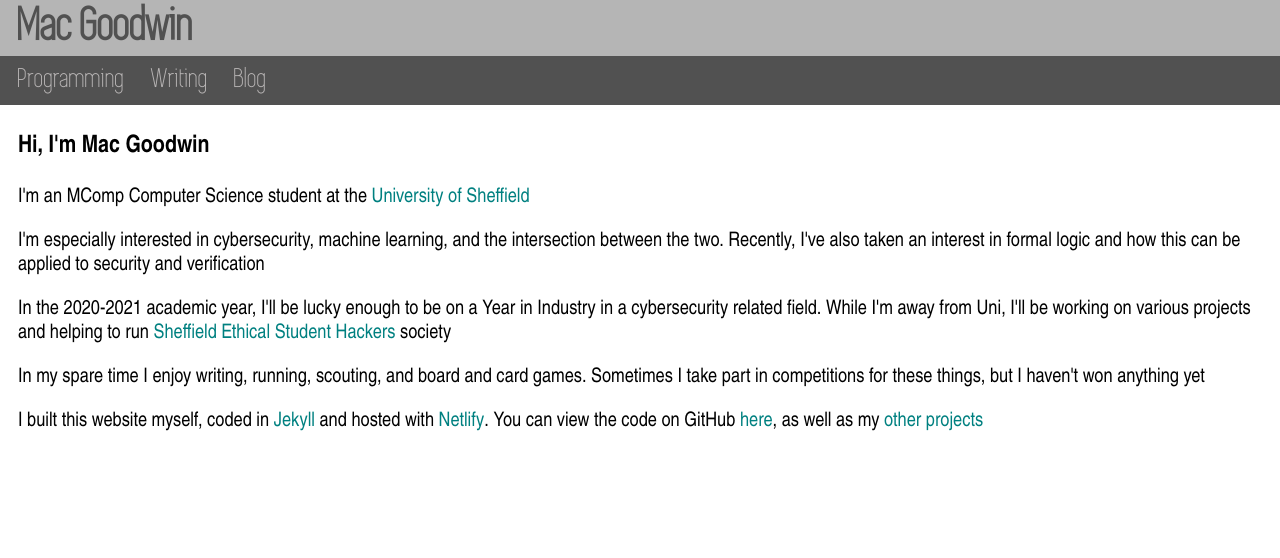
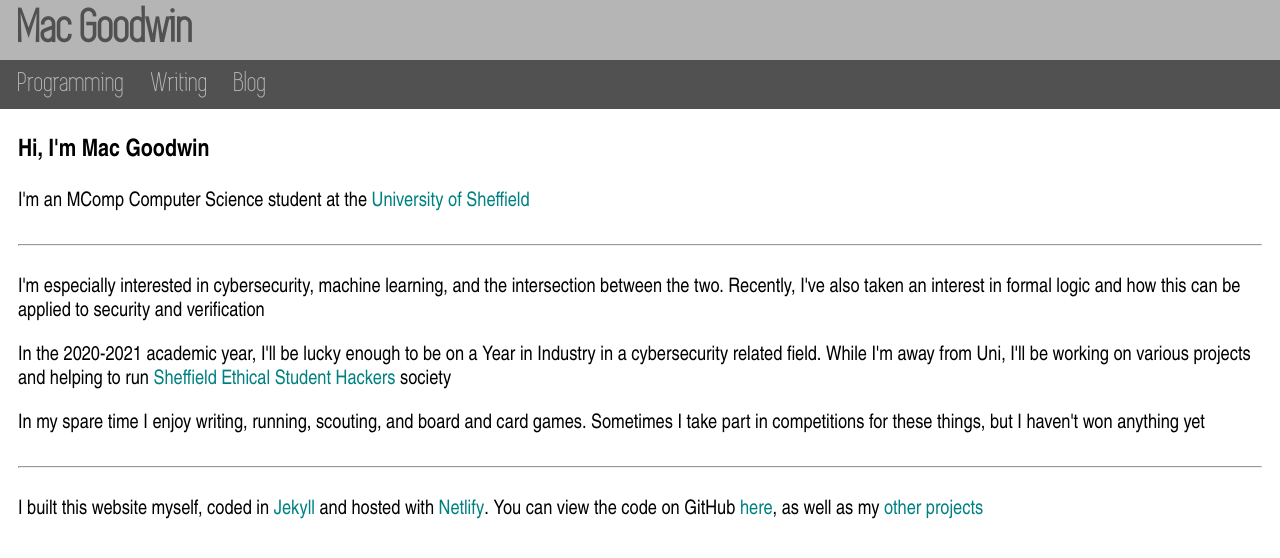
Before and after one commit to Twigonometry/mac-goodwin.com, a Jekyll site: the page built from mac-goodwin/index.html, in a window 1280 px wide. Shown: the top 558 px of the page. Built offline with Jekyll 4.4.1, drawn with Linux system fonts in a browser that asks for light colours; some web fonts are replaced.

Commit message:
More styling, experimenting with hr elements to partition intro

```diff
--- a/mac-goodwin/_includes/index_content.html
+++ b/mac-goodwin/_includes/index_content.html
@@ -2,8 +2,10 @@
 
 <div class="text-block" id="intro">
     <p>I'm an MComp Computer Science student at the <a href="https://www.sheffield.ac.uk/dcs">University of Sheffield</a></p>
+    <hr>
     <p>I'm especially interested in cybersecurity, machine learning, and the intersection between the two. Recently, I've also taken an interest in formal logic and how this can be applied to security and verification</p>
     <p>In the 2020-2021 academic year, I'll be lucky enough to be on a Year in Industry in a cybersecurity related field. While I'm away from Uni, I'll be working on various projects and helping to run <a href="https://shefesh.com/">Sheffield Ethical Student Hackers</a> society</p>
     <p>In my spare time I enjoy writing, running, scouting, and board and card games. Sometimes I take part in competitions for these things, but I haven't won anything yet</p>
+    <hr>
     <p>I built this website myself, coded in <a href="https://jekyllrb.com/">Jekyll</a> and hosted with <a href="https://www.netlify.com/">Netlify</a>. You can view the code on GitHub <a href="https://github.com/Twigonometry/mac-goodwin.com">here</a>, as well as my <a href="https://github.com/Twigonometry?tab=repositories">other projects</a></p>
 </div>
--- a/mac-goodwin/_sass/main.scss
+++ b/mac-goodwin/_sass/main.scss
@@ -29,10 +29,18 @@ body {
   border: 0;
 }
 
+.banner h1, .nav ul {
+  padding: 0;
+  margin: 0;
+  border: 0;
+}
+
 .banner h1 {
   color: rgb(81, 81, 81);
   font-family: 'Simplifica', 'Helvetica', sans-serif;
   font-size: 48px;
+  padding: 0.45% 0.3%;
+  margin-left: 1.1%;
 }
 
 .nav {
@@ -57,20 +65,9 @@ body {
   color: rgb(181, 181, 181);
 }
 
-.banner h1, .nav ul {
-  padding: 0;
-  margin: 0;
-  border: 0;
-}
-
-.banner h1 {
-  padding: 0.3%;
-  margin-left: 1.1%;
-}
-
 main {
   padding: 0.3%;
-  margin-left: 1.1%;
+  margin: 0 1.1%;
 }
 
 main h3 {
@@ -92,3 +89,7 @@ main h3 {
 .text-block a:visited {
   color: teal;
 }
+
+.text-block hr {
+  margin: 30px 0;
+}
```
